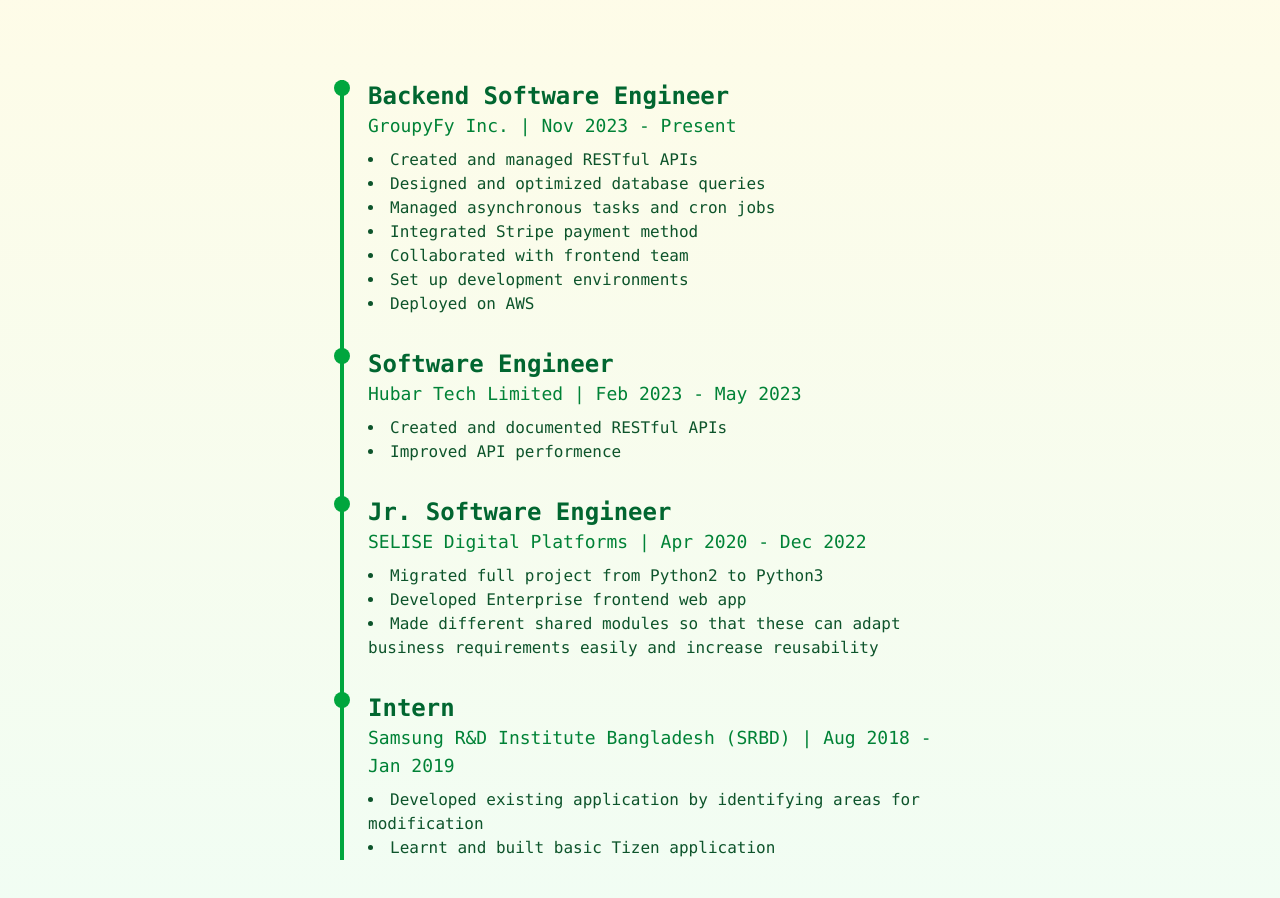
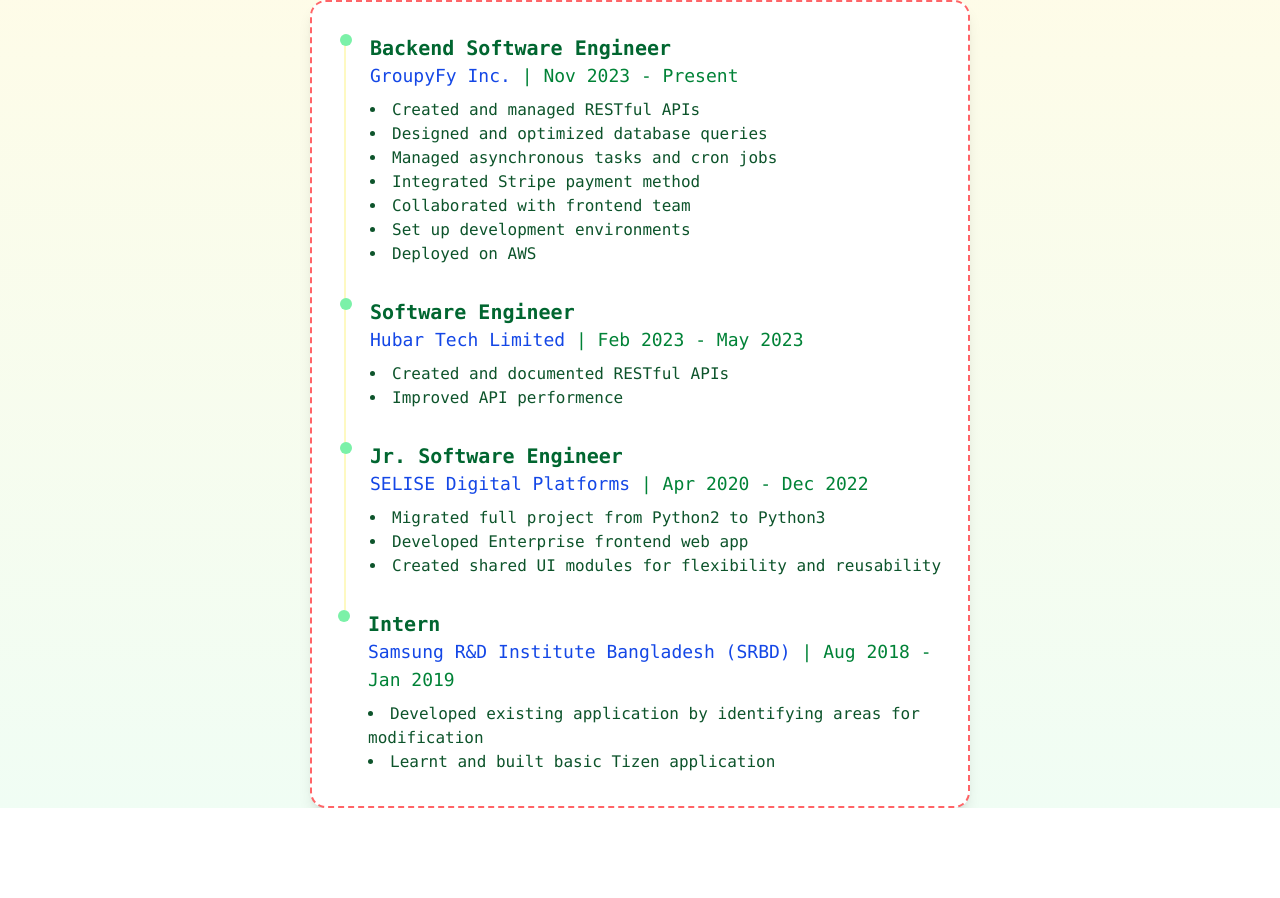
Before and after one commit to nahK994/nahK994.github.io, a Next.js app: page /components/experiences in a window 1280 px wide. Shown: the top 898 px of the page. After the commit the page ends 808 px from the top, so only its background shows below. Built offline with nearby package versions, Linux system fonts and the light colour scheme.

Commit message:
update experience component

```diff
--- a/app/components/experiences/page.tsx
+++ b/app/components/experiences/page.tsx
@@ -4,21 +4,21 @@ import { experiences, navItems } from "../../utils/constants";
 export default function Experiences() {
     return (
         <section id={navItems[3].id} className="flex justify-center items-center min-h-screen font-mono px-3 bg-gradient-to-b to-green-50 from-yellow-50 text-gray-900">
-            <div className="max-w-4xl mx-auto px-4 py-20 w-fit">
-                <div className="relative border-l-4 border-green-600 w-fit sm:w-150">
-                    {experiences.map((exp, index) => (
-                        <div key={index} className={`mb-8 ml-6 ${index === experiences.length - 1 ? 'border-l-0' : ''}`}>
-                            <div className="absolute w-4 h-4 bg-green-600 rounded-full -left-2.5"></div>
-                            <h3 className="text-2xl font-semibold text-green-800">{exp.role}</h3>
-                            <p className="text-lg text-green-700">{exp.company} | {exp.period}</p>
+            <div className="bg-white border-2 border-dashed border-red-400 rounded-2xl shadow-lg py-8 px-4 max-w-fit">
+                {experiences.map((exp, index) => (
+                    <div key={index} className={`w-[80%] sm:w-150 -left-2 relative ml-6 ${index === experiences.length - 1 ? 'border-l-0 mb-0' : 'pb-8 border-yellow-100 border-l-2'}`}>
+                        <div className="absolute w-3 h-3 bg-green-300 rounded-full -left-1.5"></div>
+                        <div className="ml-6">
+                            <h3 className="text-xl font-semibold text-green-800">{exp.role}</h3>
+                            <p className="text-lg text-green-700"><span className="text-blue-700">{exp.company}</span> | {exp.period}</p>
                             <ul className="list-disc list-inside mt-2 text-green-900">
                                 {exp.responsibilities.map((resp, idx) => (
                                     <li key={idx}>{resp}</li>
                                 ))}
                             </ul>
                         </div>
-                    ))}
-                </div>
+                    </div>
+                ))}
             </div>
         </section>
     );
--- a/app/utils/constants.tsx
+++ b/app/utils/constants.tsx
@@ -166,7 +166,7 @@ export const experiences = [
         responsibilities: [
             "Migrated full project from Python2 to Python3",
             "Developed Enterprise frontend web app",
-            "Made different shared modules so that these can adapt business requirements easily and increase reusability"
+            "Created shared UI modules for flexibility and reusability"
         ]
     },
     {
```
